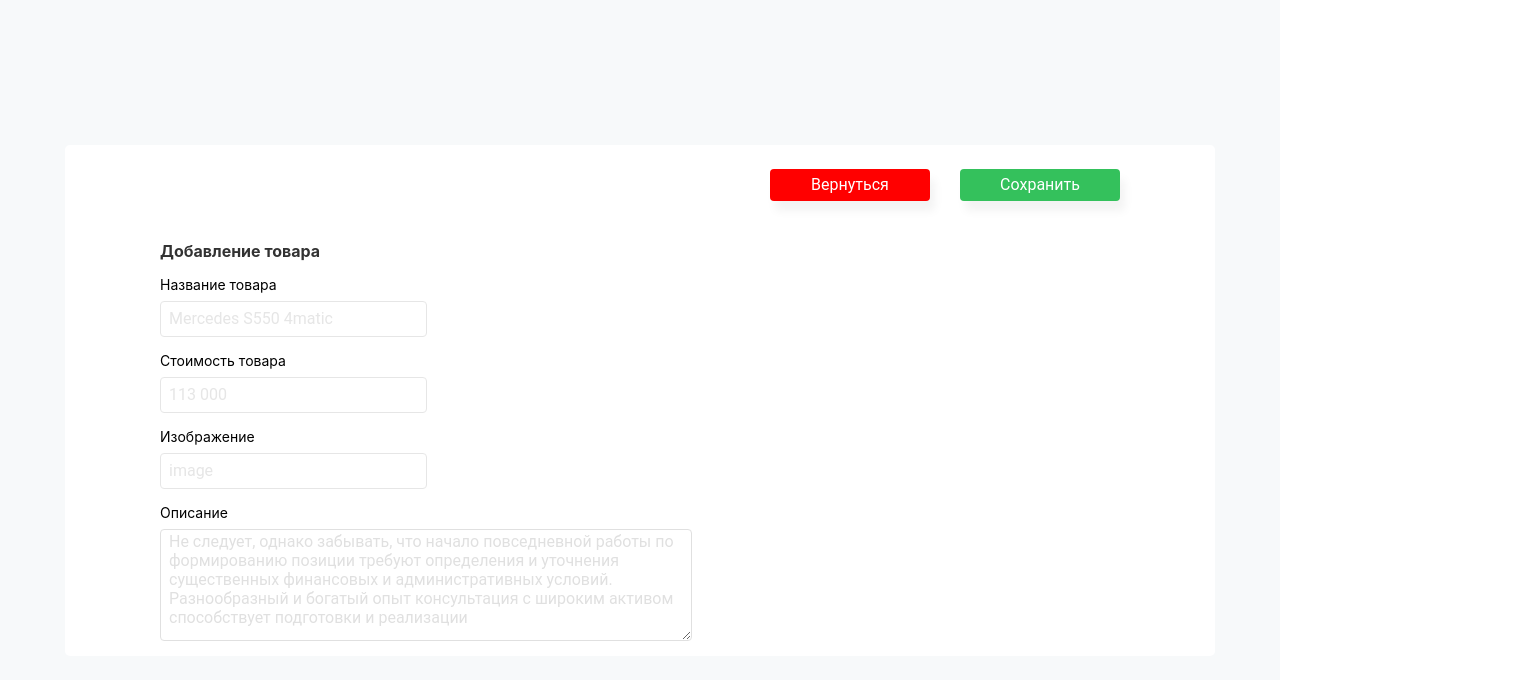
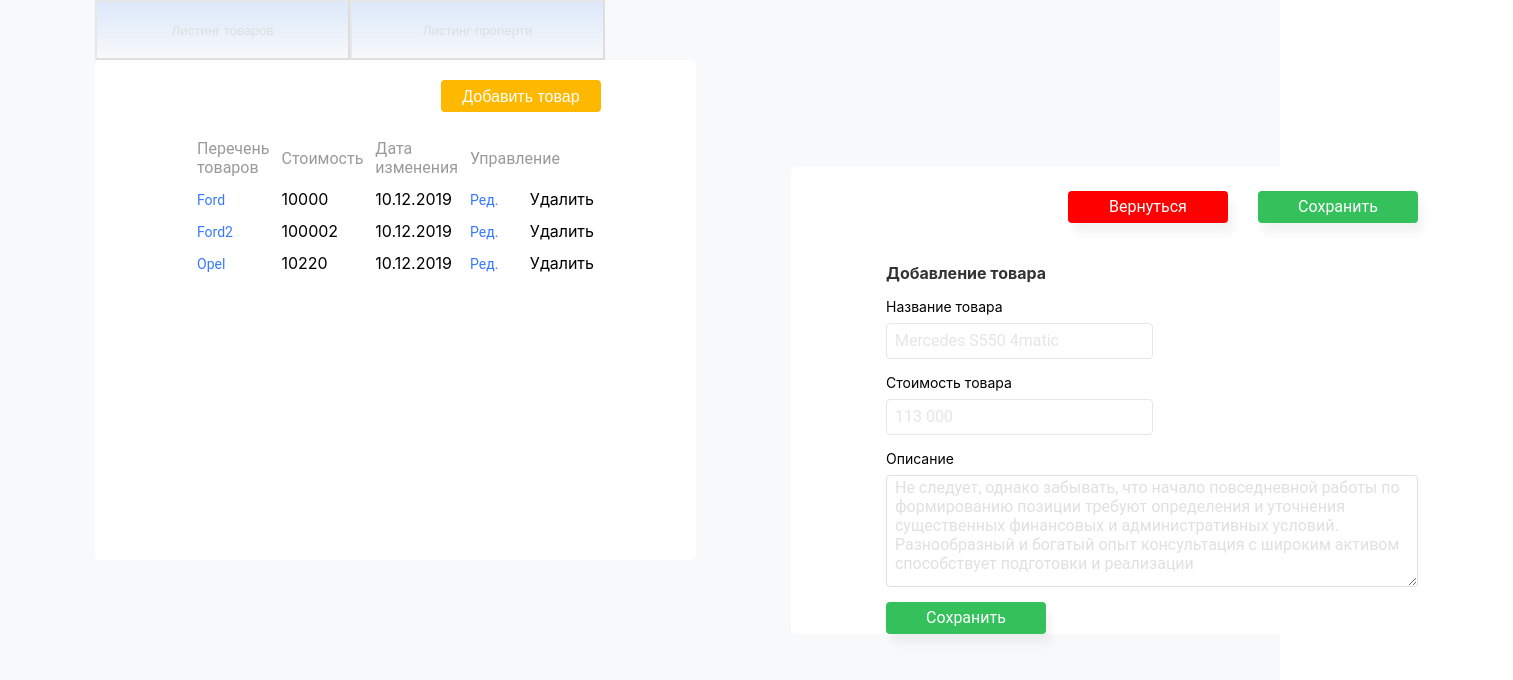
Before and after one commit to AlexValov/admin-app, a React (Create React App) app: page / in a window 1280 px wide. Shown: the top 680 px of the page, 1513 px wide, since content can reach past the window. Built offline with nearby package versions, Linux system fonts and the light colour scheme.

Commit message:
addItem add delete with hooks and redux

```diff
--- a/package.json
+++ b/package.json
@@ -6,9 +6,12 @@
     "@testing-library/jest-dom": "^4.2.4",
     "@testing-library/react": "^9.4.0",
     "@testing-library/user-event": "^7.2.1",
+    "@types/react-redux": "^7.1.7",
     "react": "^16.12.0",
     "react-dom": "^16.12.0",
-    "react-scripts": "3.3.0"
+    "react-redux": "^7.1.3",
+    "react-scripts": "3.3.0",
+    "redux": "^4.0.5"
   },
   "scripts": {
     "start": "react-scripts start",
--- a/src/App.js
+++ b/src/App.js
@@ -1,19 +1,52 @@
 import React from 'react';
+import { Provider } from 'react-redux'
+import { store } from './redux'
 import './App.css';
 // import ItemCard from './Components/Items/ItemCard/ItemCard'
 // import Login from './Components/Auth/Login/Login';
-// import ListItems from './Components/Items/ListItems/ListItems';
+import ListItems from './Components/Items/ListItems/ListItems';
 // import Registration from './Components/Auth/Registration/Registration';
 import AddItem from './Components/Items/AddItem/AddItem'
 
 function App() {
+
+  // const carsData = [
+  //   { id: 1, name: 'Ford', price: 10000, description: "Не следует, однако забывать, что начало повседневной работы по формированию позиции требуют определения и уточнения существенных финансовых и административных условий. Разнообразный и богатый опыт консультация с широким активом способствует подготовки и реализации" },
+  //   { id: 2, name: 'Ford2', price: 100002, description: "2Не следует, однако забывать, что начало повседневной работы по формированию позиции требуют определения и уточнения существенных финансовых и административных условий. Разнообразный и богатый опыт консультация с широким активом способствует подготовки и реализации" },
+  //   { id: 3, name: 'Opel', price: 10220, description: "Не следует, однако забывать, что начало повседневной работы по формированию позиции требуют определения и уточнения существенных финансовых и административных условий. Разнообразный и богатый опыт консультация с широким активом способствует подготовки и реализации" },
+  // ]
+
+
+    // используем useState хук
+  // в качестве начальных данных, передаем usersData
+  // в users будем хранить пользователей, как будто это state.users
+  // setUsers - это функция, как будто this.setState({ users: ... })
+  // const [cars, setCars] = useState(carsData)
+
+
+    // функция добавления пользователя
+    // const addCar = car => {
+    //   // создаем id значением на 1 больше (автоинкремент)
+    //   car.id = cars.length + 1
+    //   // вызываем setUsers определенную выше в хуке useState
+    //   // передаем туда все, что было в users + новый элемент user
+
+    //   setCars([ ...cars, car ])
+    // }
+
+
+
   return (
     <main className="layout">
+      <Provider store={store}>
       {/* <Registration /> */}
       {/* <Login/> */}
-      {/* <ListItems /> */}
+      <ListItems/>
+      {/* <ListItems cars={cars} /> */}
       {/* <ItemCard /> */}
-      <AddItem />
+      {/* <AddItem addCar={addCar}/> */}
+      <AddItem/>
+      </Provider>
     </main>
   );
 }
--- a/src/Components/Items/AddItem/AddItem.jsx
+++ b/src/Components/Items/AddItem/AddItem.jsx
@@ -1,7 +1,44 @@
-import React from 'react';
+
+import React, { useState } from 'react';
 import styles from './AddItem.module.css';
 
+import { addCarAction } from '../../../redux'
+import { useDispatch } from 'react-redux'
+
+
 const AddItem = () => {
+
+    const initialFormState = { id: null, name: '', price: '', description: "" }
+
+// используем useState и передаем в качестве начального значения объект - initialFormState
+const [car, setCar] = useState(initialFormState)
+
+// const addCar = useDispatch((car) => addCarAction(car))
+const dispatch = useDispatch()
+
+
+const handleInputChange = event => {
+    const { name, value } = event.currentTarget
+    setCar({ ...car, [name]: value })
+}
+
+const handleSubmit = event => {
+    event.preventDefault()
+    if (!car.name || !car.price || !car.description) return
+
+    // // вызываем addUser из хука из App
+    // props.addCar(car)
+    // // обнуляем форму, с помощью setUser функции
+    // // которая у нас взята из хука в данном компоненте [1]
+    // setCar(initialFormState)
+
+    // addCar({car})
+    car.id = Math.random(2323)
+    dispatch(addCarAction(car))
+    setCar(initialFormState)
+
+  }
+
 return (
     <div className={styles.AddItem}>
         <div className={styles.ElementButtons}>
@@ -10,26 +47,51 @@ const AddItem = () => {
         </div>
         <div className={styles.AddItemElement2}>
             <div>
-            <form className={styles.AddItemForm}>
+                <form onSubmit={handleSubmit} className={styles.AddItemForm}>
                     <span>Добавление товара</span>
 
-                <label htmlFor="itemname">Название товара</label>
-                <input type="text" placeholder="Mercedes S550 4matic" name="itemname" required />
+                    <label htmlFor="name">Название товара</label>
+                    <input
+                        type="text"
+                        placeholder="Mercedes S550 4matic"
+                        name="name"
+                        value={car.name}
+                        onChange={handleInputChange}
+                        required
+                    />
 
-                <label htmlFor="itemprice">Стоимость товара</label>
-                <input type="text" placeholder="113 000" name="itemprice" required />
+                    <label htmlFor="price">Стоимость товара</label>
+                    <input
+                        type="number"
+                        placeholder="113 000"
+                        name="price"
+                        value={car.price}
+                        onChange={handleInputChange}
+                        required
+                    />
+                    {/*
+                <label htmlFor="itemimage">Изображение</label>
+                <input
+                type="text"
+                placeholder="image"
+                name="itemimage"
+                required
+                /> */}
 
-                <label htmlFor="itemimage">Изображение</label>
-                <input type="text" placeholder="image" name="itemimage" required />
-
-                <label htmlFor="psw">Описание</label>
-                <textarea type="password" placeholder="Не следует, однако забывать, что начало повседневной работы по формированию позиции требуют определения и уточнения существенных финансовых и административных условий. Разнообразный и богатый опыт консультация с широким активом способствует подготовки и реализации" name="psw" required />
+                    <label htmlFor="description">Описание</label>
+                    <textarea
+                        type="text"
+                        placeholder="Не следует, однако забывать, что начало повседневной работы по формированию позиции требуют определения и уточнения существенных финансовых и административных условий. Разнообразный и богатый опыт консультация с широким активом способствует подготовки и реализации"
+                        name="description"
+                        value={car.description}
+                        onChange={handleInputChange}
+                        required
+                    />
+                     <button type="submit" className={styles.SaveButton}>Сохранить</button>
                 </form>
 
             </div>
         </div>
-
-
     </div>
 )
 }
--- a/src/Components/Items/ListItems/ListItems.jsx
+++ b/src/Components/Items/ListItems/ListItems.jsx
@@ -1,7 +1,12 @@
 import React from 'react';
 import styles from './ListItems.module.css'
+import { useSelector, useDispatch } from 'react-redux'
+import { deleteCarAction } from '../../../redux'
 
 const ListItems = () => {
+    const cars = useSelector((state)=> state.carsData)
+
+    const dispatch = useDispatch()
         return (
         <div className={styles.ListItems}>
             <header>
@@ -23,13 +28,21 @@ const ListItems = () => {
                         </tr>
                     </thead>
                     <tbody>
-                    <tr><td><a href='/'>FORD MUSTANG STAR</a></td><td>50 000$</td><td>10.12.2019</td><td><a href='/'>Ред.</a> &nbsp;&nbsp;&nbsp;&nbsp;&nbsp;&nbsp;&nbsp;<a href='/'>Удалить</a></td></tr>
-                    <tr><td><a href='/'>FORD MUSTANG STAR</a></td><td>50 000$</td><td>10.12.2019</td><td><a href='/'>Ред.</a> &nbsp;&nbsp;&nbsp;&nbsp;&nbsp;&nbsp;&nbsp;<a href='/'>Удалить</a></td></tr>
-                    <tr><td><a href='/'>FORD MUSTANG STAR</a></td><td>50 000$</td><td>10.12.2019</td><td><a href='/'>Ред.</a> &nbsp;&nbsp;&nbsp;&nbsp;&nbsp;&nbsp;&nbsp;<a href='/'>Удалить</a></td></tr>
+                        {cars.map(car => (
+                            < tr key={car.id} >
+                                <td><a href='/'>{car.name}</a></td>
+                                <td>{car.price}</td>
+                                <td>10.12.2019</td>
+                                <td>
+                                    <a href='/'>Ред.</a>&nbsp;&nbsp;&nbsp;&nbsp;&nbsp;&nbsp;&nbsp;
+                                    <span style= {{cursor: 'pointer'}} onClick={() => dispatch(deleteCarAction(car.id))}  >Удалить</span>
+                                </td>
+                            </tr>
+                        ))}
                     </tbody>
                 </table>
             </div>
-        </div>
+        </div >
     )
 }
 
--- /dev/null
+++ b/src/redux.js
@@ -0,0 +1,50 @@
+import { createStore } from 'redux';
+
+
+const initialState = {
+    carsData: [
+        { id: 1, name: 'Ford', price: 10000, description: "Не следует, однако забывать, что начало повседневной работы по формированию позиции требуют определения и уточнения существенных финансовых и административных условий. Разнообразный и богатый опыт консультация с широким активом способствует подготовки и реализации" },
+        { id: 2, name: 'Ford2', price: 100002, description: "2Не следует, однако забывать, что начало повседневной работы по формированию позиции требуют определения и уточнения существенных финансовых и административных условий. Разнообразный и богатый опыт консультация с широким активом способствует подготовки и реализации" },
+        { id: 3, name: 'Opel', price: 10220, description: "Не следует, однако забывать, что начало повседневной работы по формированию позиции требуют определения и уточнения существенных финансовых и административных условий. Разнообразный и богатый опыт консультация с широким активом способствует подготовки и реализации" },
+      ]
+}
+
+export const store = createStore(
+    reducer,
+    initialState
+)
+
+// можно деструктурировать function reducer(state, {type, payload})
+function reducer(state, action) {
+
+
+    switch(action.type){
+        case 'ADD_CAR':
+
+            return {
+                ...state,
+                carsData: [...state.carsData, action.payload]
+            }
+
+        case 'DELETE_CAR':
+
+            console.log(action.carId)
+            return {
+                ...state,
+                carsData: state.carsData.filter(car => car.id !== action.payload)
+            }
+
+        default:
+            return state;
+    }
+}
+
+export const addCarAction = (car) => ({
+    type: 'ADD_CAR',
+    payload: car
+})
+
+export const deleteCarAction = (carId) => ( {
+    type: 'DELETE_CAR',
+    payload: carId
+})
```
Also changed, not shown: 1 other file (tests, documents, lock files or other folders). Lines whose indentation alone changed are shown as unchanged.
